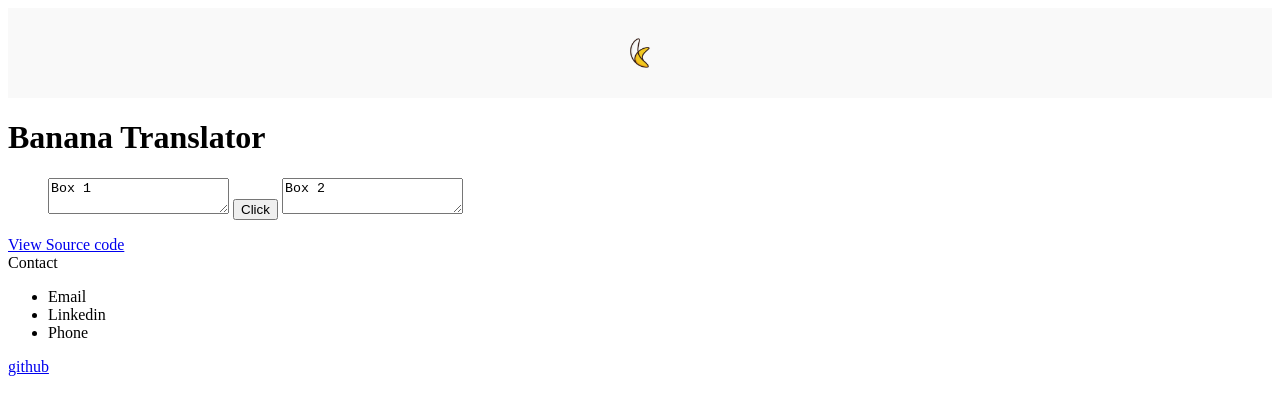
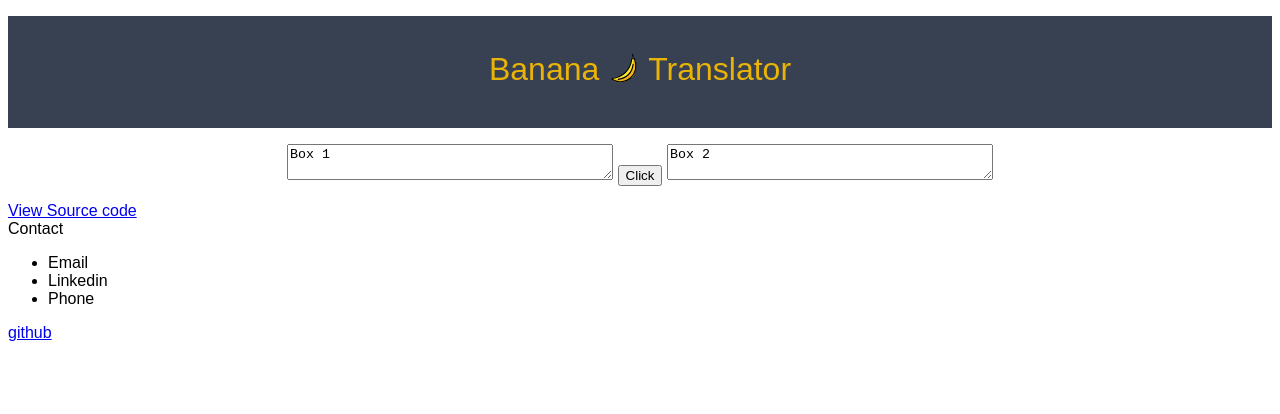
Before and after one commit to VijayV28/FunTranslator, a plain HTML site: page lib/lib.html in a window 1280 px wide. Drawn offline with Linux system fonts and the light colour scheme; a web font is replaced by a local one.

Commit message:
update: Top section completed

```diff
--- a/lib/lib.html
+++ b/lib/lib.html
@@ -9,23 +9,24 @@
 </head>
 <body>
 
-    <section class="section-header"><img class="head-img" style="width: 10rem; heigh: 10rem" src="/images/Banana.webp"/></section>
+    <section class="section-header">
+        <ul class="list-style-empty">
+            <li class="list-inline"><span>Banana</span></li>
+            <li class="list-inline"><img class="head-img" style="width: 10rem; heigh: 10rem" src="/images/banana.svg"/></li>
+            <li class="list-inline"><span>Translator</span></li>
+        </ul>
+    </section>
 
 
-    <!-- Header -->
-    <header>
+    <!-- Translate Section -->
+    <section class="section-textarea">
+        <ul>
+            <textarea class="textarea textarea-input">Box 1</textarea>
+            <button>Click</button>
+            <textarea class="textarea textarea-output">Box 2</textarea>
+        </ul>
+    </section>
 
-
-        <h1>Banana Translator</h1>
-
-    </header>
-
-    <!-- Translate Section -->
-    <ul>
-        <textarea>Box 1</textarea>
-        <button>Click</button>
-        <textarea>Box 2</textarea>
-    </ul>
 
     <!-- Source code -->
     <a href="/">View Source code</a>
--- a/styles.css
+++ b/styles.css
@@ -1,22 +1,61 @@
+@import url('https://fonts.googleapis.com/css2?family=Dongle:wght@300;400&display=swap');
+
 :root{
+    --section-color: #374151;
+    --primary-color: #eab308;
+    --secondary-color: #0891b2;
+}
 
-    --container-color: #f9f9f9;
+body{
+    font-family: 'Dongle', sans-serif;
+}
+
+/* Top Section */
+
+.section-header{
+    background-color: var(--section-color);
+    text-align: center;
+}
+
+.section-header ul{
+    padding-left: 0rem;
+}
+
+.head-img{
+    padding: 2rem 0rem;
+    max-width: 40px;
+    max-height: 40px;
+    object-fit: scale-down;
+}
+
+.list-style-empty{
+    list-style: none;
+}
+
+.list-inline{
+    display: inline;
+}
+
+.list-inline span{
+    position: relative;
+    bottom: 40px;
+    font-size: 2rem;
+    font-weight: lighter;
+    color: var(--primary-color);
+}
+
+
+/* Text Areas */
+
+.section-textarea{
+    text-align: center;
+}
+
+.section-textarea ul{
+    padding-left: 0rem;
 
 }
 
-
-
-.section-header{
-
-    background-color: var(--container-color);
-
+.textarea{
+    width: 20rem;
 }
-
-.head-img{
-    max-width: 150px;
-    max-height: 90px;
-    display: block;
-    margin: auto;
-    object-fit: scale-down;
-    background-color: ;
-}
```
Also changed, not shown: images/Banana.webp (deleted), images/banana.svg (added).
